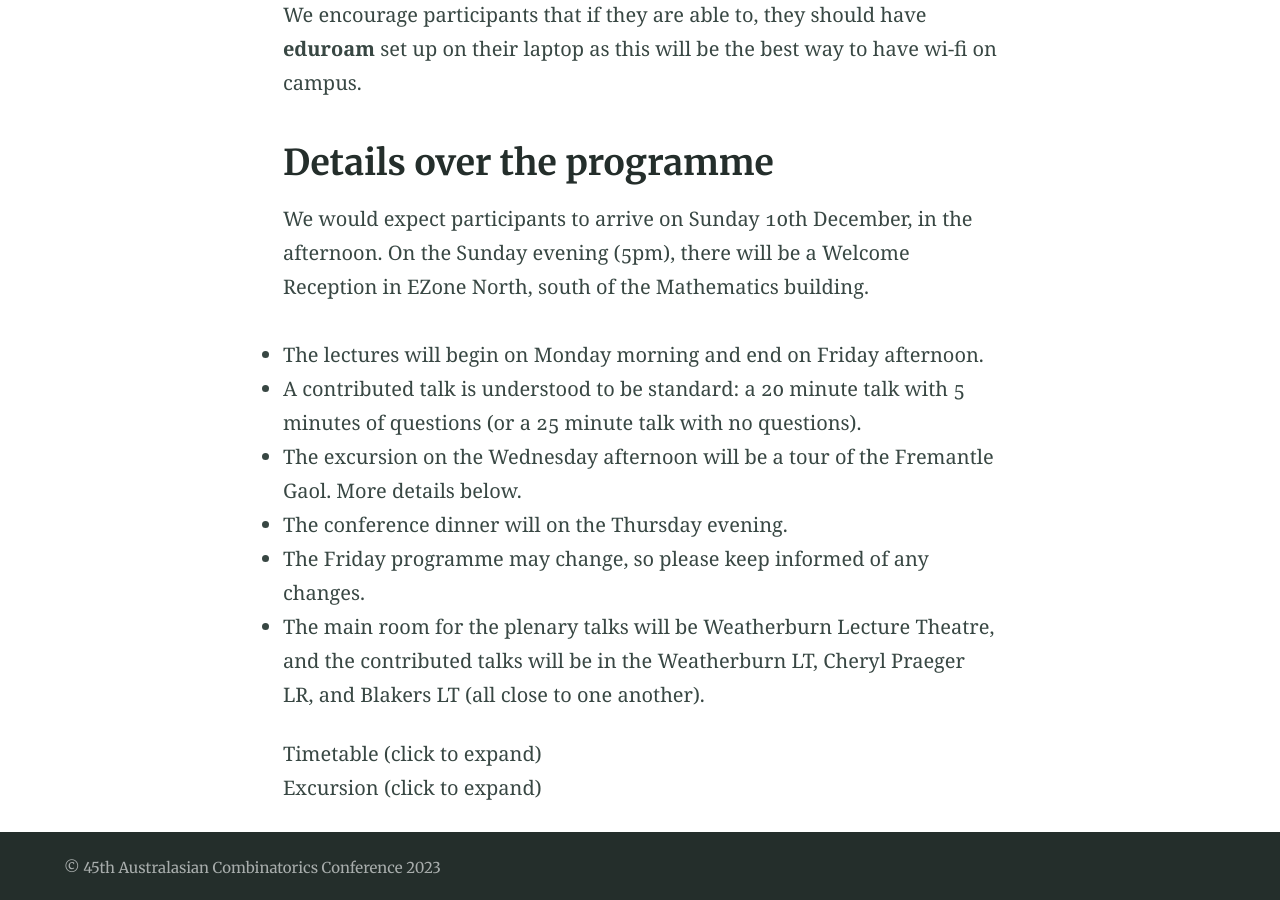
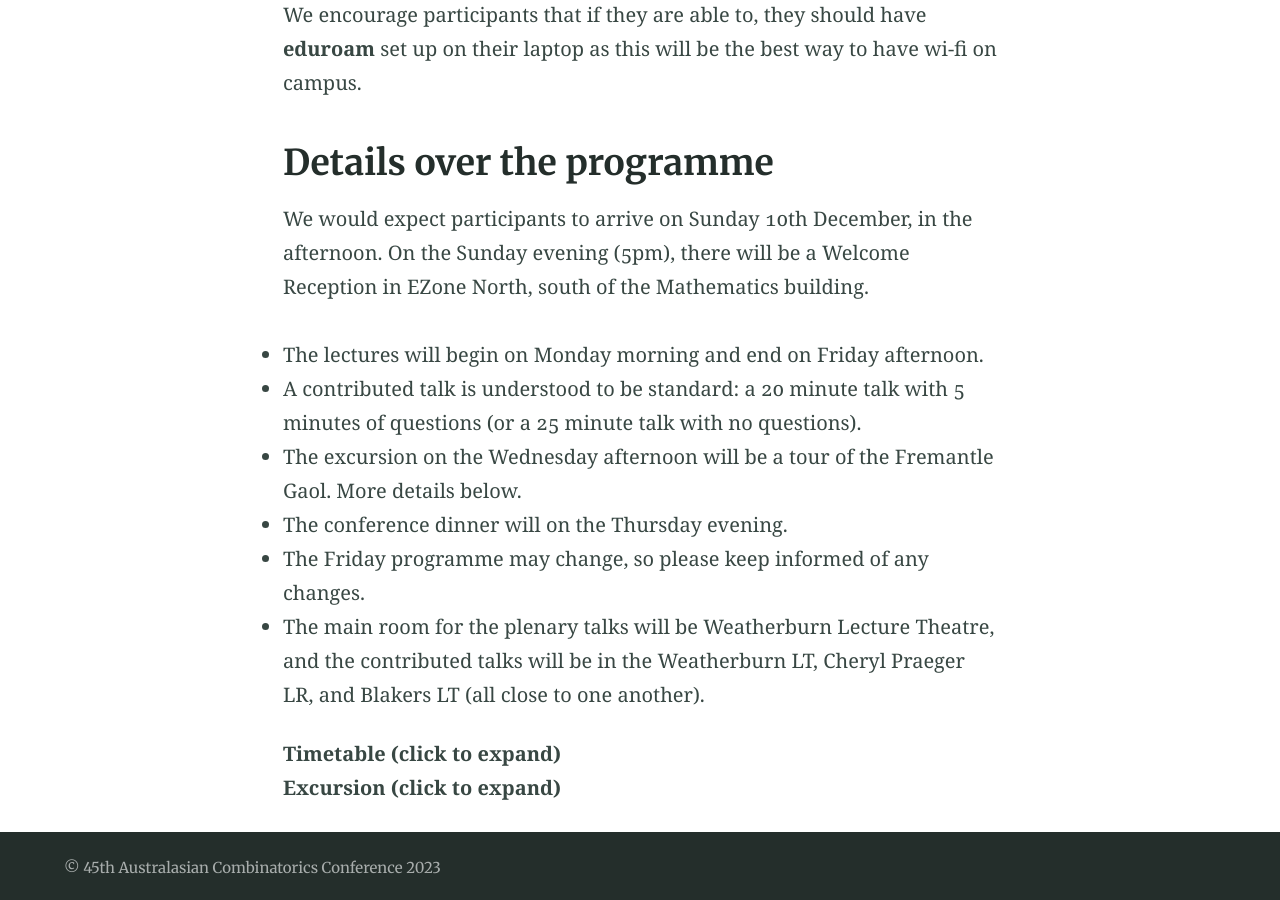
Before and after one commit to 45ACC/45ACC.github.io, a Jekyll site: the page built from programme.md, in a window 1280 px wide and 900 px high, scrolled down 632 px. Built offline with Jekyll 4.4.1, drawn with Linux system fonts in a browser that asks for light colours.

Commit message:
Update programme.md

```diff
--- a/programme.md
+++ b/programme.md
@@ -24,14 +24,12 @@ On the Sunday evening (5pm), there will be a Welcome Reception in EZone North, s
 - The main room for the plenary talks will be Weatherburn Lecture Theatre, and the contributed talks will be in the Weatherburn LT, Cheryl Praeger LR, and Blakers LT (all close to one another).
 
 <details>
-<summary>Timetable (click to expand)</summary>
-
-**Changes are in bold.**
-
+<summary>
+  <b>Timetable (click to expand)</b>
+</summary>
 <h3 class="unnumbered" id="sunday">Sunday (evening)</h3>
 
 Registration and Welcome Reception (EZone): 17:00 — 19:00.
-
 
 <h3 class="unnumbered" id="monday">Monday</h3>
 <table>
@@ -416,7 +414,8 @@ Catháin</em></span></td>
 </details>
 
 <details>
-<summary>Excursion (click to expand)</summary>
+<summary><b>Excursion (click to expand)</b>
+</summary>
 
 to come ...
 
```
